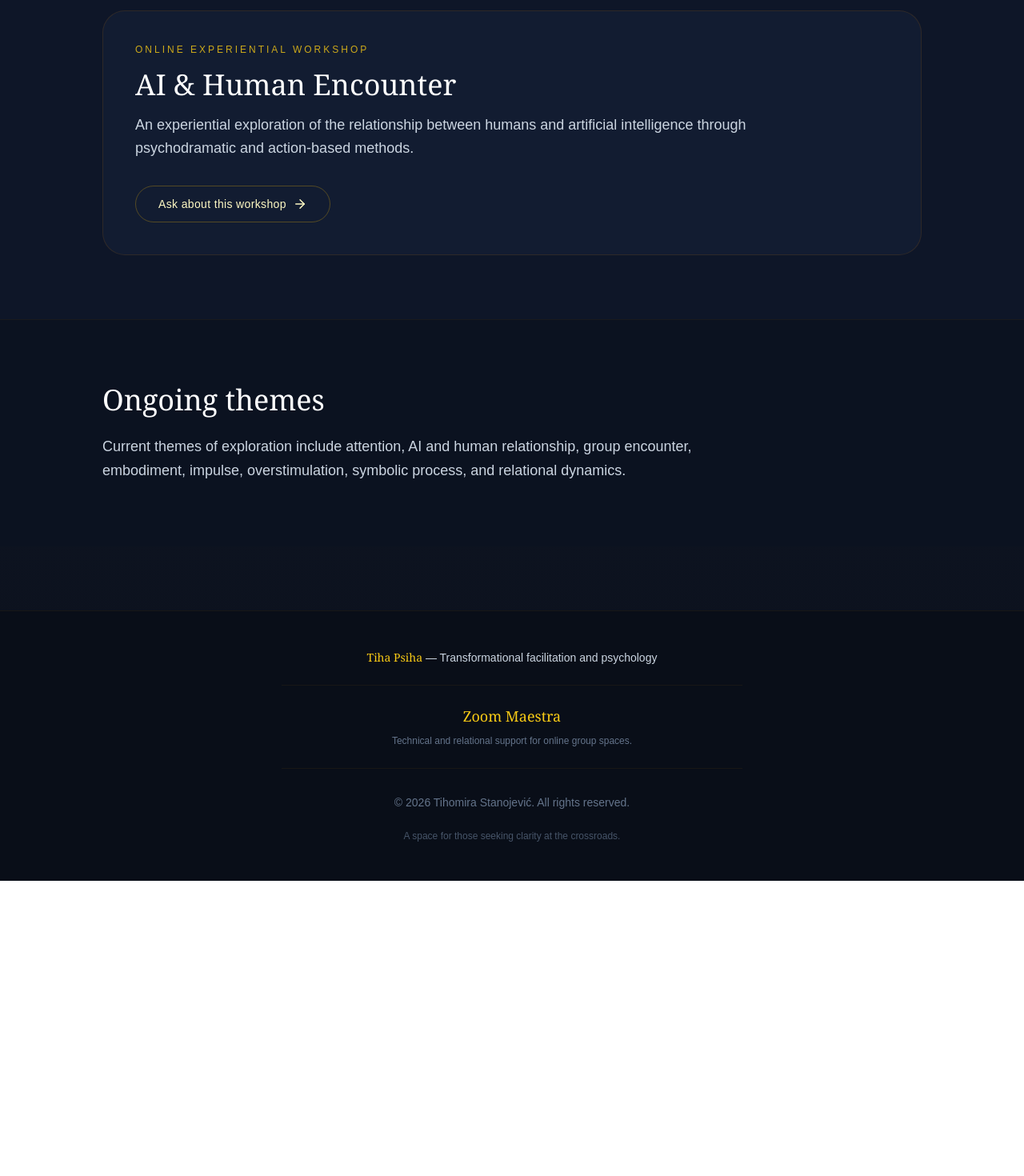
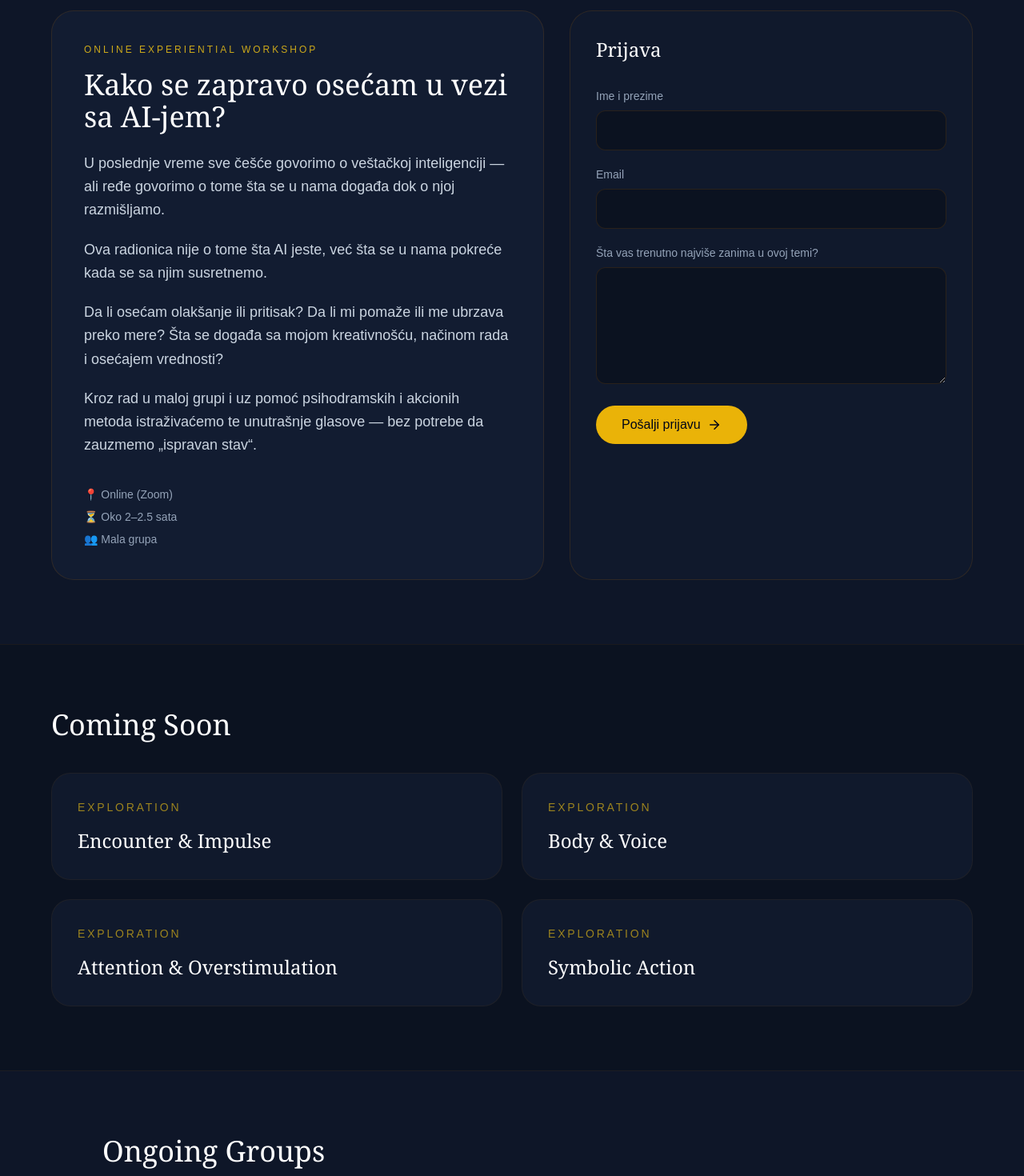
Before and after one commit to tihomirapsiholog/tihomira, a React (Create React App) app: page /en/events in a window 1280 px wide. Shown: the part 840-2310 px from the top of the page at 80% size. Before the commit the page ends 1941 px from the top, so only its background shows below. Built offline with nearby package versions, Linux system fonts and the light colour scheme; the HTML template or start-up script is replaced by a standard one.

Commit message:
Update EventsPage.jsx

```diff
--- a/src/pages/EventsPage.jsx
+++ b/src/pages/EventsPage.jsx
@@ -16,37 +16,178 @@
           {t.events.heroIntro}
         </p>
       </section>
+<section className="border-t border-yellow-700/10 bg-[#0e1628] px-4 py-20 sm:px-6 lg:px-8">
+  <div className="mx-auto max-w-6xl">
 
-      <section className="border-t border-yellow-700/10 bg-[#0e1628] px-4 py-20 sm:px-6 lg:px-8">
-        <div className="mx-auto max-w-5xl">
     <h2 className="mb-10 font-serif text-3xl text-white md:text-4xl">
       {t.events.currentTitle}
     </h2>
 
+    <div className="grid gap-8 lg:grid-cols-[1.1fr_0.9fr]">
+
       <div className="rounded-[28px] border border-yellow-700/20 bg-[#121c31] p-8 md:p-10">
+
         <p className="mb-4 text-xs uppercase tracking-[0.25em] text-yellow-400/80">
           {t.events.event1Type}
         </p>
 
-            <h3 className="mb-4 font-serif text-3xl leading-tight text-white md:text-4xl">
-              {t.events.event1Title}
+        <h3 className="mb-6 font-serif text-3xl leading-tight text-white md:text-4xl">
+          Kako se zapravo osećam u vezi sa AI-jem?
         </h3>
 
-            <p className="mb-8 max-w-3xl text-lg leading-relaxed text-slate-300">
-              {t.events.event1Text}
+        <div className="space-y-5 text-lg leading-relaxed text-slate-300">
+
+          <p>
+            U poslednje vreme sve češće govorimo o veštačkoj inteligenciji —
+            ali ređe govorimo o tome šta se u nama događa dok o njoj razmišljamo.
           </p>
 
+          <p>
+            Ova radionica nije o tome šta AI jeste, već šta se u nama pokreće
+            kada se sa njim susretnemo.
+          </p>
+
+          <p>
+            Da li osećam olakšanje ili pritisak?
+            Da li mi pomaže ili me ubrzava preko mere?
+            Šta se događa sa mojom kreativnošću, načinom rada i osećajem vrednosti?
+          </p>
+
+          <p>
+            Kroz rad u maloj grupi i uz pomoć psihodramskih i akcionih metoda
+            istraživaćemo te unutrašnje glasove — bez potrebe da zauzmemo
+            „ispravan stav“.
+          </p>
+
+          <div className="pt-4 space-y-2 text-sm text-slate-400">
+            <p>📍 Online (Zoom)</p>
+            <p>⏳ Oko 2–2.5 sata</p>
+            <p>👥 Mala grupa</p>
+          </div>
+        </div>
+      </div>
+
+      <div className="rounded-[28px] border border-yellow-700/20 bg-[#10192c] p-8">
+        <h3 className="mb-8 font-serif text-2xl text-white">
+          Prijava
+        </h3>
+
+        <form
+          action="https://formspree.io/f/mwvyywkd"
+          method="POST"
+          className="space-y-5"
+        >
+
+          <input
+            type="hidden"
+            name="event"
+            value="AI & Human Encounter"
+          />
+
+          <div>
+            <label className="mb-2 block text-sm text-slate-400">
+              Ime i prezime
+            </label>
+
+            <input
+              type="text"
+              name="name"
+              required
+              className="w-full rounded-xl border border-yellow-700/20 bg-[#0b1220] px-4 py-3 text-white outline-none transition-colors focus:border-yellow-400"
+            />
+          </div>
+
+          <div>
+            <label className="mb-2 block text-sm text-slate-400">
+              Email
+            </label>
+
+            <input
+              type="email"
+              name="email"
+              required
+              className="w-full rounded-xl border border-yellow-700/20 bg-[#0b1220] px-4 py-3 text-white outline-none transition-colors focus:border-yellow-400"
+            />
+          </div>
+
+          <div>
+            <label className="mb-2 block text-sm text-slate-400">
+              Šta vas trenutno najviše zanima u ovoj temi?
+            </label>
+
+            <textarea
+              name="message"
+              rows="5"
+              required
+              className="w-full rounded-xl border border-yellow-700/20 bg-[#0b1220] px-4 py-3 text-white outline-none transition-colors focus:border-yellow-400"
+            />
+          </div>
+
           <button
-              onClick={() => setCurrentPage('/contact')}
-              className="inline-flex items-center gap-2 rounded-full border border-yellow-500/30 px-7 py-3 text-sm tracking-wide text-yellow-100 transition-all hover:border-yellow-400 hover:bg-yellow-400 hover:text-slate-950"
+            type="submit"
+            className="inline-flex items-center gap-2 rounded-full bg-yellow-500 px-8 py-3 font-medium text-slate-950 transition-colors hover:bg-yellow-400"
           >
-              {t.events.event1Button}
+            Pošalji prijavu
             <ArrowRight size={18} />
           </button>
+        </form>
+      </div>
+
     </div>
   </div>
 </section>
+<section className="border-t border-yellow-700/10 bg-[#0b1220] px-4 py-20 sm:px-6 lg:px-8">
+  <div className="mx-auto max-w-6xl">
 
+    <h2 className="mb-10 font-serif text-3xl text-white md:text-4xl">
+      Coming Soon
+    </h2>
+
+    <div className="grid gap-6 md:grid-cols-2">
+
+      {[
+        'Encounter & Impulse',
+        'Body & Voice',
+        'Attention & Overstimulation',
+        'Symbolic Action'
+      ].map((item) => (
+        <div
+          key={item}
+          className="rounded-[24px] border border-yellow-700/10 bg-[#10192c] p-8"
+        >
+          <p className="text-sm uppercase tracking-[0.2em] text-yellow-400/60">
+            Exploration
+          </p>
+
+          <h3 className="mt-4 font-serif text-2xl text-white">
+            {item}
+          </h3>
+        </div>
+      ))}
+    </div>
+  </div>
+</section>
+<section className="border-t border-yellow-700/10 bg-[#0e1628] px-4 py-20 sm:px-6 lg:px-8">
+  <div className="mx-auto max-w-5xl">
+
+    <h2 className="mb-8 font-serif text-3xl text-white md:text-4xl">
+      Ongoing Groups
+    </h2>
+
+    <div className="rounded-[28px] border border-yellow-700/20 bg-[#121c31] p-8 md:p-10">
+
+      <p className="max-w-3xl text-xl leading-relaxed text-slate-300">
+        Nedeljni online grupni susreti za ljude koji žele kontinuitet
+        u radu sa sobom i drugima.
+      </p>
+
+      <p className="mt-6 max-w-3xl text-lg leading-relaxed text-slate-400">
+        Mali online grupni prostori za kontinuirano iskustveno istraživanje
+        kroz encounter, odnos, akciju i grupnu dinamiku.
+      </p>
+    </div>
+  </div>
+</section>
       <section className="border-t border-yellow-700/10 px-4 py-20 sm:px-6 lg:px-8">
         <div className="mx-auto max-w-5xl">
           <h2 className="mb-6 font-serif text-3xl text-white md:text-4xl">
```
Lines whose indentation alone changed are shown as unchanged.
